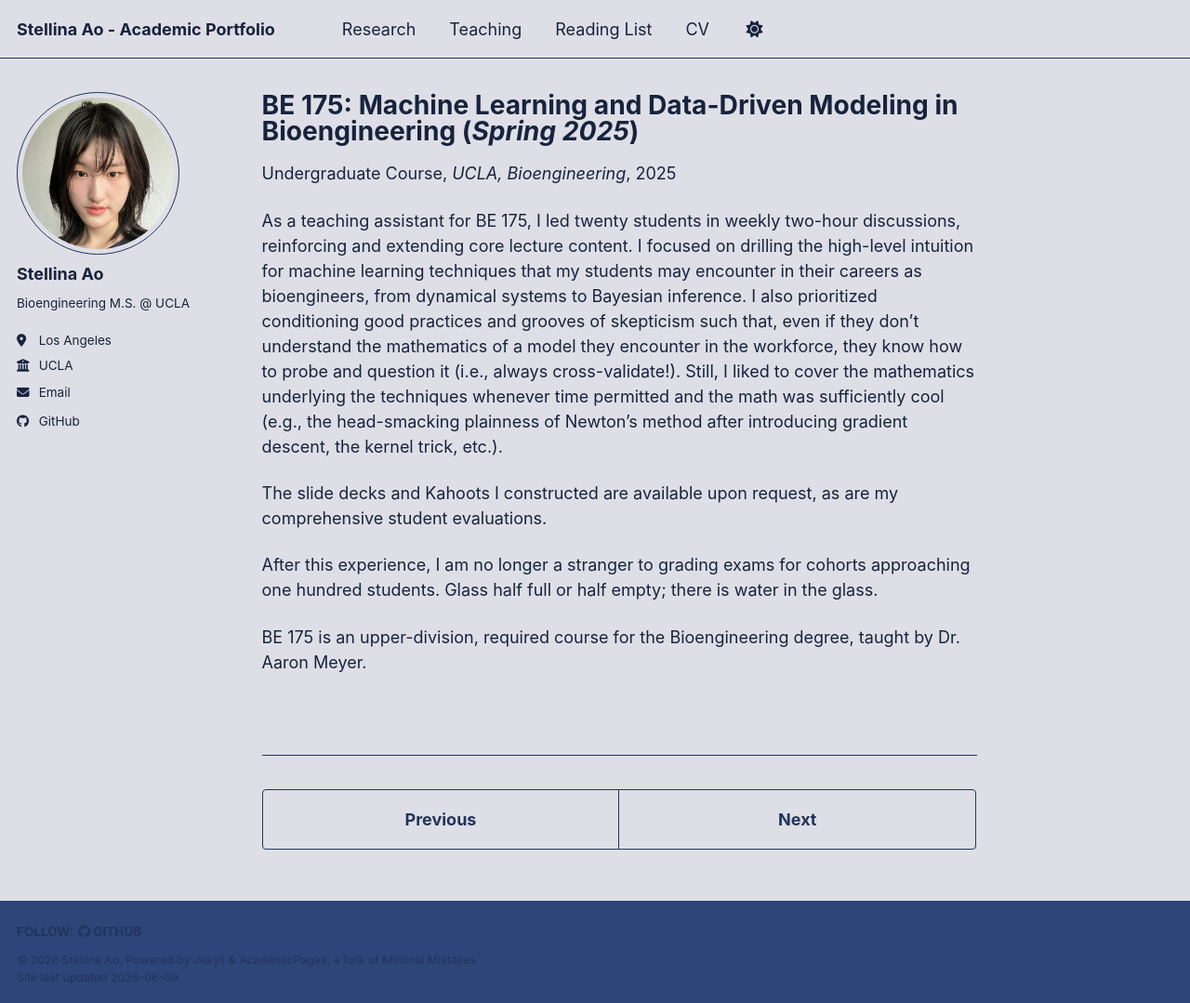
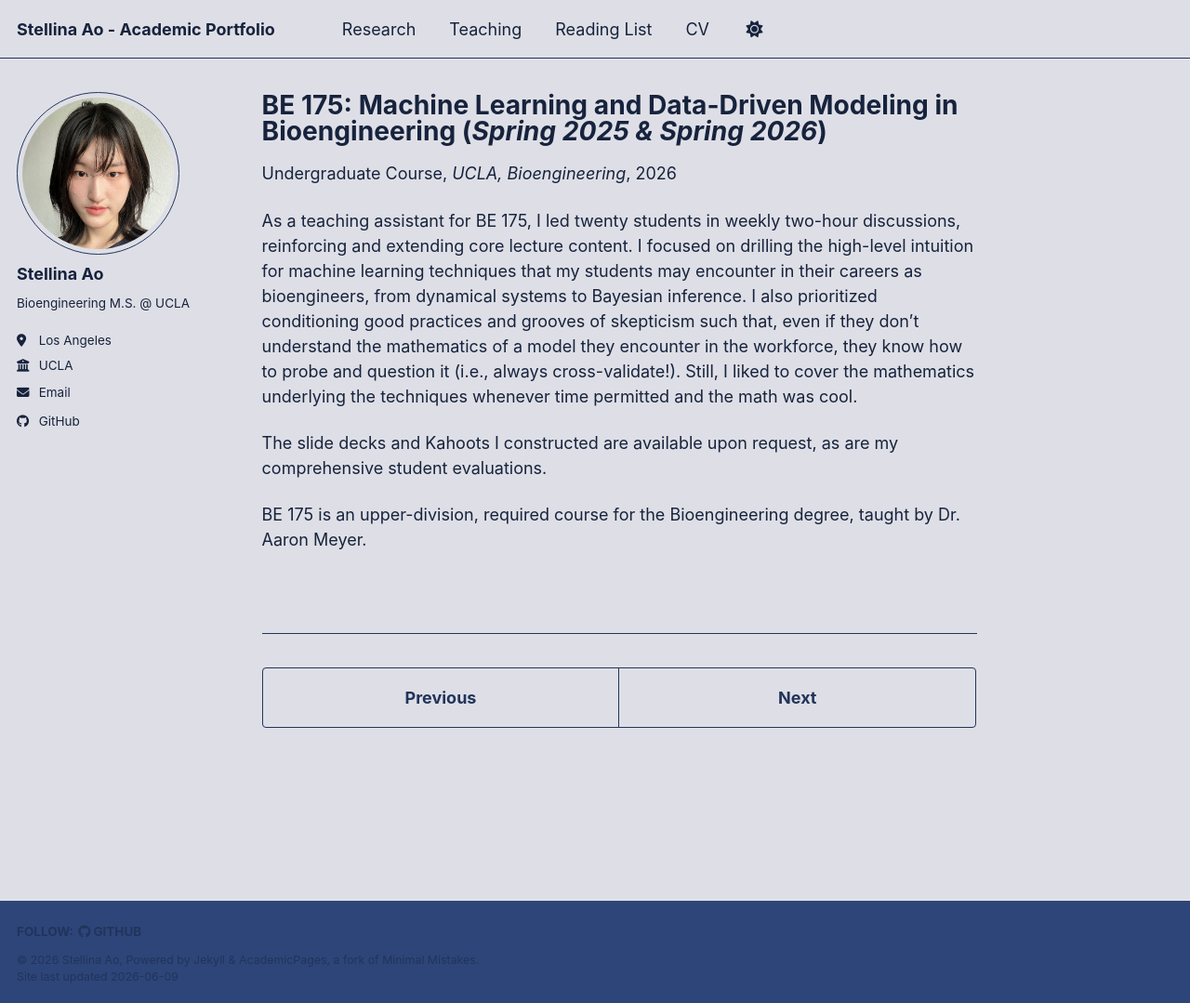
Before and after one commit to stellinaao/stellinaao.github.io, a Jekyll site: the page built from _teaching/be175.md, in a window 1280 px wide and 1079 px high. Shown: the whole window at 93% size. Built offline with Jekyll 4.4.1, drawn with Linux system fonts in a browser that asks for light colours; a script bundle is joined from its source files by our own code; library files that are not in the unit come from our copies.

Commit message:
updated teaching to include spring 2026 be 175 - sa

```diff
--- a/_teaching/be175.md
+++ b/_teaching/be175.md
@@ -1,16 +1,14 @@
 ---
-title: "BE 175: Machine Learning and Data-Driven Modeling in Bioengineering (*Spring 2025*)"
+title: "BE 175: Machine Learning and Data-Driven Modeling in Bioengineering (*Spring 2025 & Spring 2026*)"
 collection: teaching
 type: "Undergraduate Course"
 permalink: /teaching/be175
 venue: "UCLA, Bioengineering"
-date: 2025-03-26
+# date: 2025-03-26
 location: "Los Angeles, USA"
 ---
-As a teaching assistant for BE 175, I led twenty students in weekly two-hour discussions, reinforcing and extending core lecture content. I focused on drilling the high-level intuition for machine learning techniques that my students may encounter in their careers as bioengineers, from dynamical systems to Bayesian inference. I also prioritized conditioning good practices and grooves of skepticism such that, even if they don't understand the mathematics of a model they encounter in the workforce, they know how to probe and question it (i.e., always cross-validate!). Still, I liked to cover the mathematics underlying the techniques whenever time permitted and the math was sufficiently cool (e.g., the head-smacking plainness of Newton's method after introducing gradient descent, the kernel trick, etc.).
+As a teaching assistant for BE 175, I led twenty students in weekly two-hour discussions, reinforcing and extending core lecture content. I focused on drilling the high-level intuition for machine learning techniques that my students may encounter in their careers as bioengineers, from dynamical systems to Bayesian inference. I also prioritized conditioning good practices and grooves of skepticism such that, even if they don't understand the mathematics of a model they encounter in the workforce, they know how to probe and question it (i.e., always cross-validate!). Still, I liked to cover the mathematics underlying the techniques whenever time permitted and the math was cool.
 
 The slide decks and Kahoots I constructed are available upon request, as are my comprehensive student evaluations.
 
-After this experience, I am no longer a stranger to grading exams for cohorts approaching one hundred students. Glass half full or half empty; there is water in the glass.
-
 BE 175 is an upper-division, required course for the Bioengineering degree, taught by Dr. Aaron Meyer.
```
Also changed, not shown: _teaching/be177.md (+1 -1 lines).
